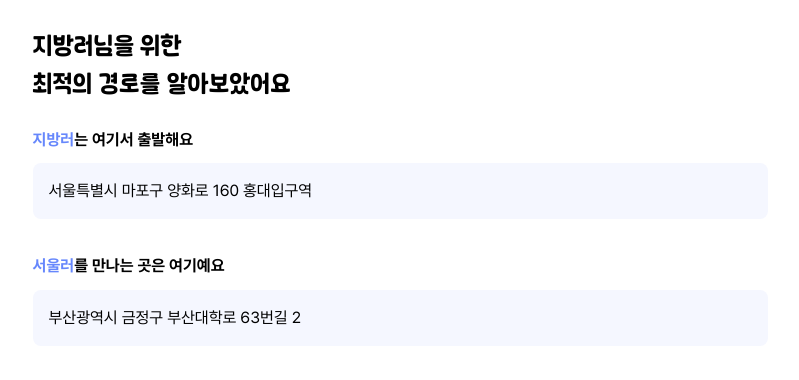
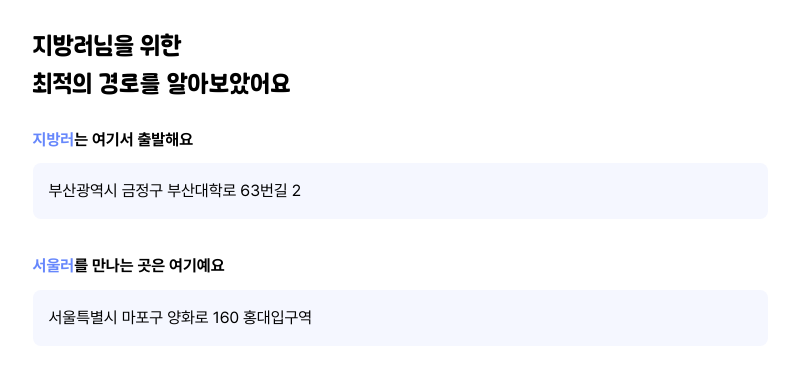
Before and after one commit to mintmin0320/provincial-minds, a Next.js app: page /transit-route-search in a window 1280 px wide. Shown: the top 380 px of the page, without its empty margins (240-1039 px from the left). Built offline with nearby package versions, Linux system fonts and the light colour scheme.

Commit message:
fix: 출발지, 도착지 위치 수정

```diff
--- a/src/shared/@common/ui/AreaSearchFieldGroup/index.tsx
+++ b/src/shared/@common/ui/AreaSearchFieldGroup/index.tsx
@@ -28,15 +28,15 @@ const AreaSearchFieldGroup = ({
       })}
     >
       <SearchAreaField
-        area={areaState.urbanArea}
-        onAreaChange={handleAreaChange("urbanArea")}
+        area={areaState.provincialArea}
+        onAreaChange={handleAreaChange("provincialArea")}
         type={type}
       >
         <span className="text-blue01">지방러</span>는 여기서 출발해요
       </SearchAreaField>
       <SearchAreaField
-        area={areaState.provincialArea}
-        onAreaChange={handleAreaChange("provincialArea")}
+        area={areaState.urbanArea}
+        onAreaChange={handleAreaChange("urbanArea")}
         type={type}
       >
         <span className="text-blue01">서울러</span>를 만나는 곳은 여기예요
```
